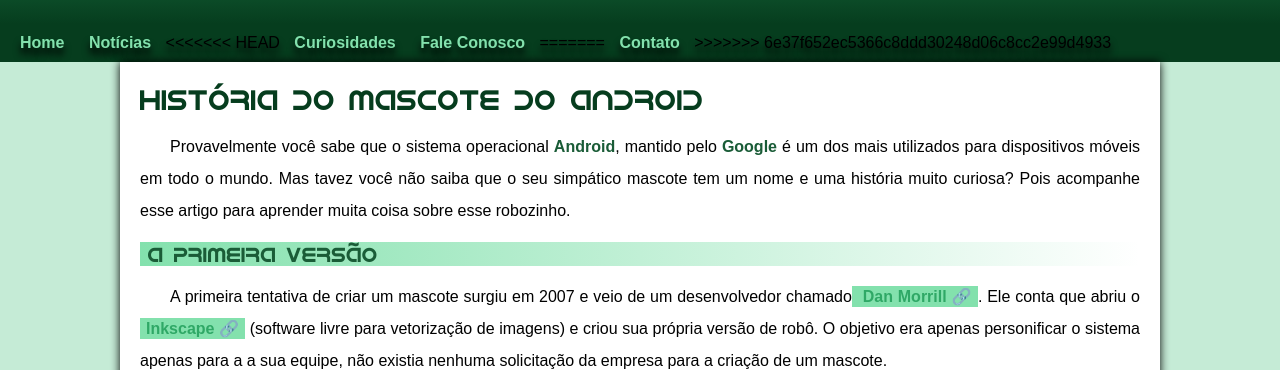
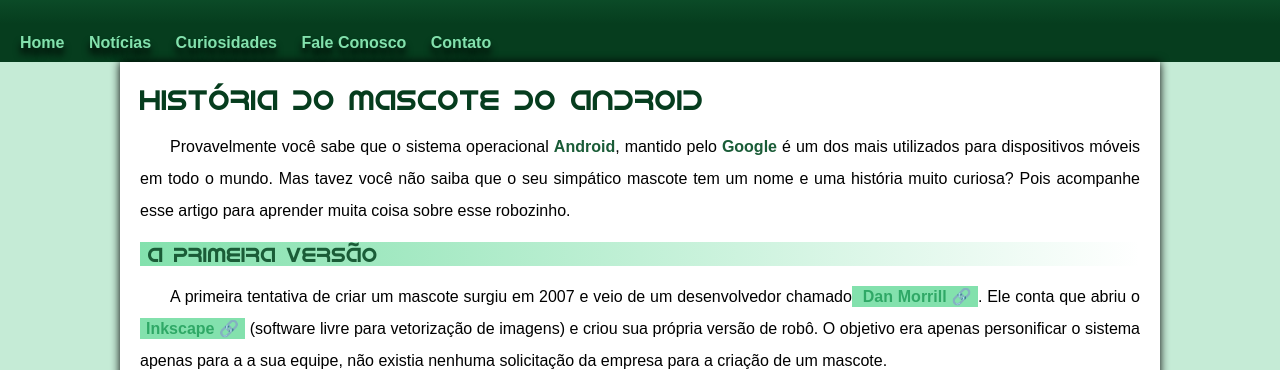
Before and after one commit to 01marques/projeto-android, a plain HTML site: page index.html in a window 1280 px wide. Shown: the part 166-536 px from the top of the page. Drawn offline with Linux system fonts and the light colour scheme.

Commit message:
Update index.html

```diff
--- a/index.html
+++ b/index.html
@@ -17,12 +17,9 @@
     <nav>
         <a href="#">Home</a>
         <a href="#">Notícias</a>
-<<<<<<< HEAD
         <a href="#">Curiosidades</a>
         <a href="#">Fale Conosco</a>
-=======
         <a href="#">Contato</a>
->>>>>>> 6e37f652ec5366c8ddd30248d06c8cc2e99d4933
     </nav>
     <main>
         <article>
```
